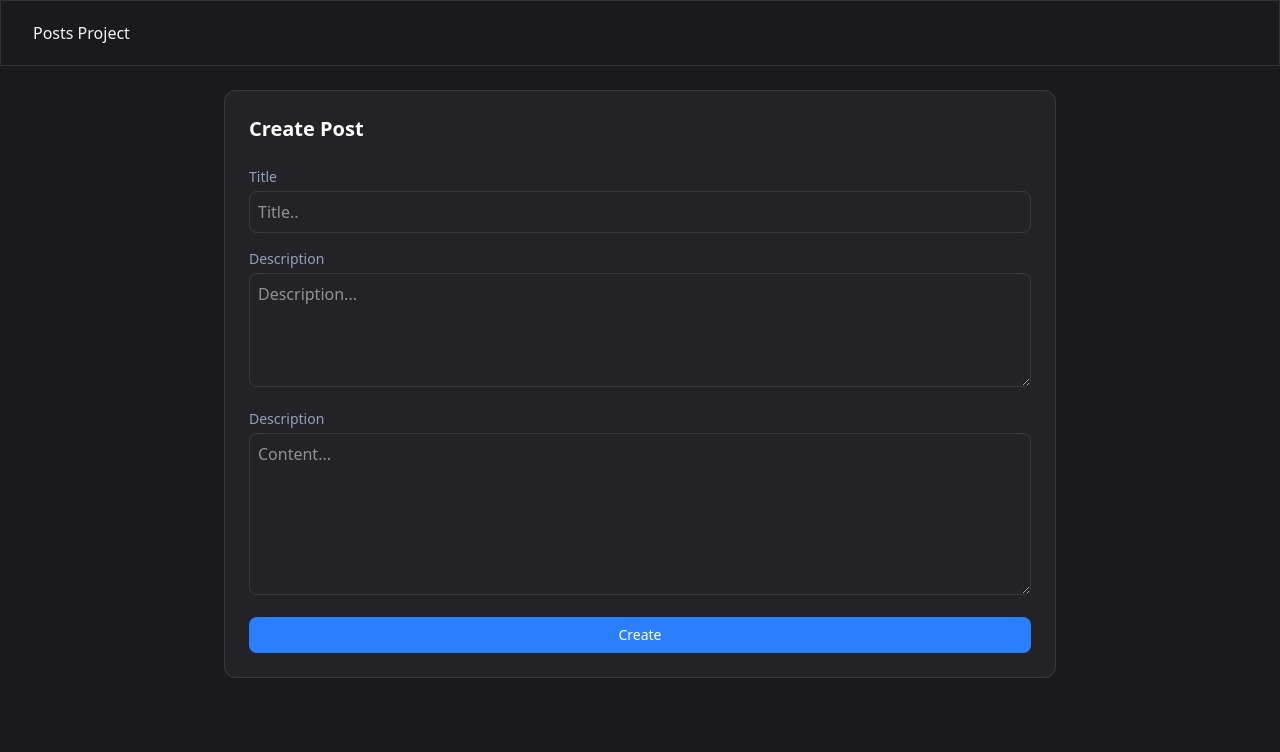
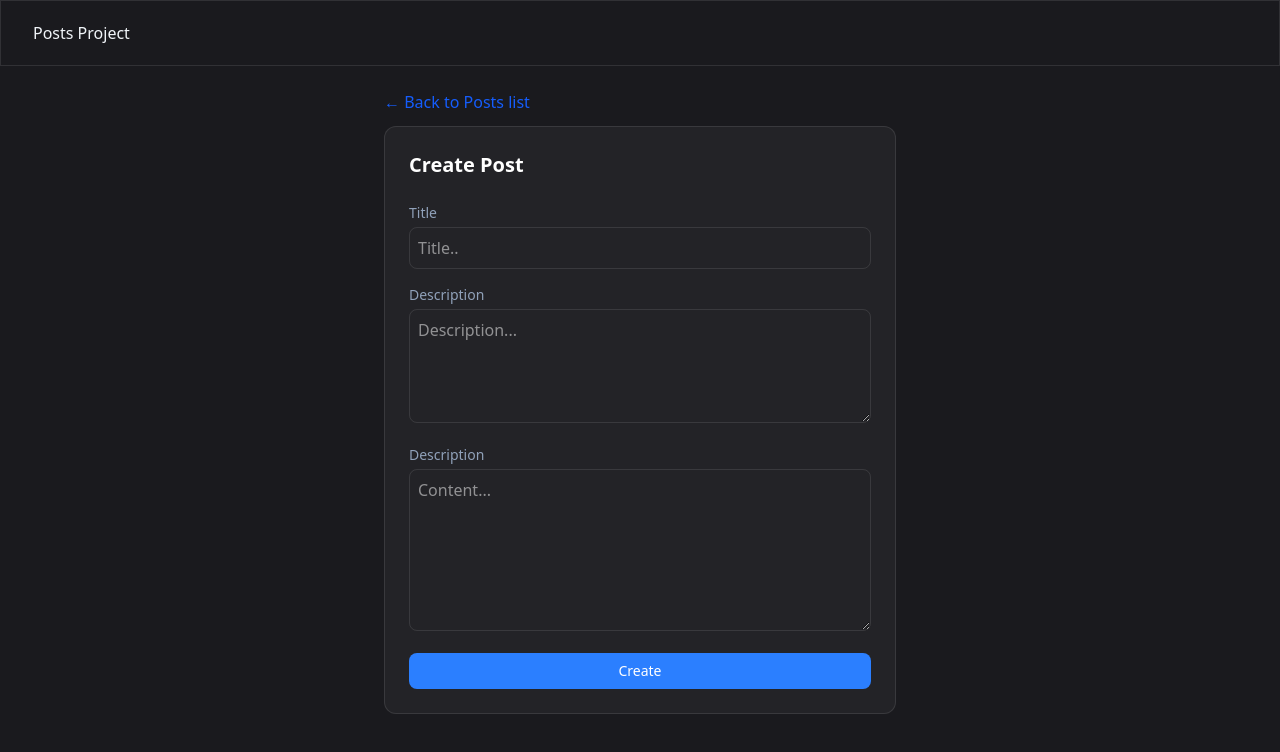
Before and after one commit to low1ight/post-frontend, a React (Vite) app: page /posts/new in a window 1280 px wide. Shown: the top 752 px of the page. Built offline with nearby package versions, Linux system fonts and the light colour scheme.

Commit message:
add return link to component

```diff
--- a/src/features/posts/ui/pages/CreatePostPage.tsx
+++ b/src/features/posts/ui/pages/CreatePostPage.tsx
@@ -4,6 +4,7 @@ import {useNavigate} from "react-router-dom";
 import {PostForm} from "../components/PostForm.tsx";
 import {yupResolver} from "@hookform/resolvers/yup";
 import {useCreatePostMutation} from "../../api/post.api.ts";
+import {ReturnLink} from "../../../../shared/ui/ReturnLink.tsx";
 
 export function CreatePostPage() {
 
@@ -18,8 +19,8 @@ export function CreatePostPage() {
 
     const onSubmit: SubmitHandler<PostFormValues> = async (data) => {
         try {
-           const result = await createPost(data)
-           navigate(`/posts/${result.data}`);
+            const result = await createPost(data)
+            navigate(`/posts/${result.data}`);
         } catch (error) {
             console.log(error)
         }
@@ -27,9 +28,16 @@ export function CreatePostPage() {
 
 
     return (
-        <FormProvider {...form}>
-            <PostForm formName={"Create Post"} submitButtonName={"Create"} onSubmit={onSubmit} />
-        </FormProvider>
+        <div className="max-w-lg mx-auto">
+            <nav className="mb-3">
+                <ReturnLink name={"← Back to Posts list"} to={'/posts'}/>
+            </nav>
+
+            <FormProvider {...form}>
+                <PostForm formName={"Create Post"} submittingText={"Creating"} submitButtonName={"Create"} onSubmit={onSubmit}/>
+            </FormProvider>
+        </div>
     )
 
+
 }
--- a/src/features/posts/ui/pages/UpdatePostPage.tsx
+++ b/src/features/posts/ui/pages/UpdatePostPage.tsx
@@ -4,6 +4,7 @@ import {useNavigate, useParams} from "react-router-dom";
 import {PostForm} from "../components/PostForm.tsx";
 import {yupResolver} from "@hookform/resolvers/yup";
 import {useGetPostByIdQuery, useUpdatePostByIdMutation} from "../../api/post.api.ts";
+import {ReturnLink} from "../../../../shared/ui/ReturnLink.tsx";
 
 export function UpdatePostPage() {
 
@@ -23,10 +24,9 @@ export function UpdatePostPage() {
         } : defaultValues,
     });
 
-    if(isLoading) return <div>Loading</div>;
-    if(error) return <div>Error</div>;
-    if(!data) return <div>NOT FOUND</div>
-
+    if (isLoading) return <div>Loading</div>;
+    if (error) return <div>Error</div>;
+    if (!data) return <div>NOT FOUND</div>
 
 
     const onSubmit: SubmitHandler<PostFormValues> = async (data) => {
@@ -39,9 +39,14 @@ export function UpdatePostPage() {
     };
 
     return (
-        <FormProvider {...form}>
-            <PostForm formName={"Update Post"} submitButtonName={"Update"} onSubmit={onSubmit} />
-        </FormProvider>
+        <div className="max-w-lg mx-auto">
+            <nav className="mb-3">
+                <ReturnLink name={"← Return"} to={`/posts/${id}`}/>
+            </nav>
+            <FormProvider {...form}>
+                <PostForm formName={"Update Post"} submittingText={"Updating"} submitButtonName={"Update"} onSubmit={onSubmit}/>
+            </FormProvider>
+        </div>
     )
 
 }
```
